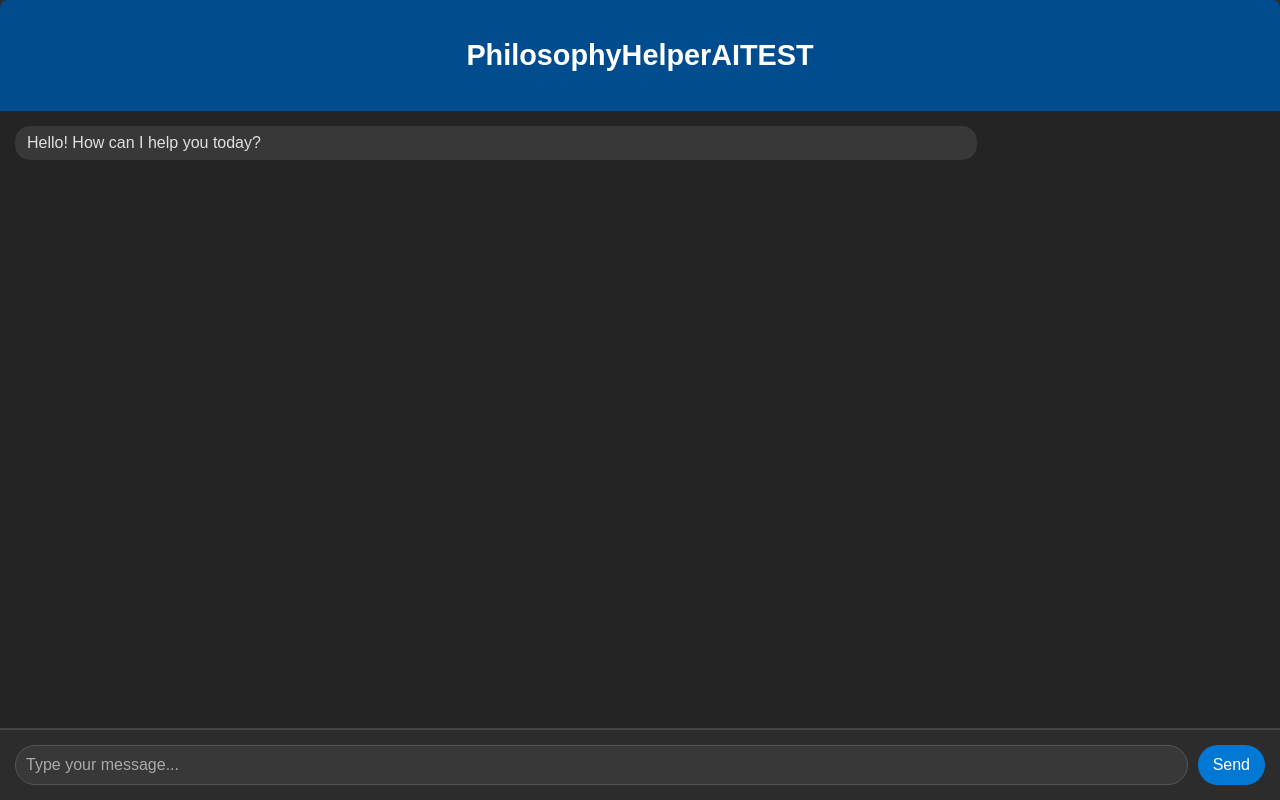
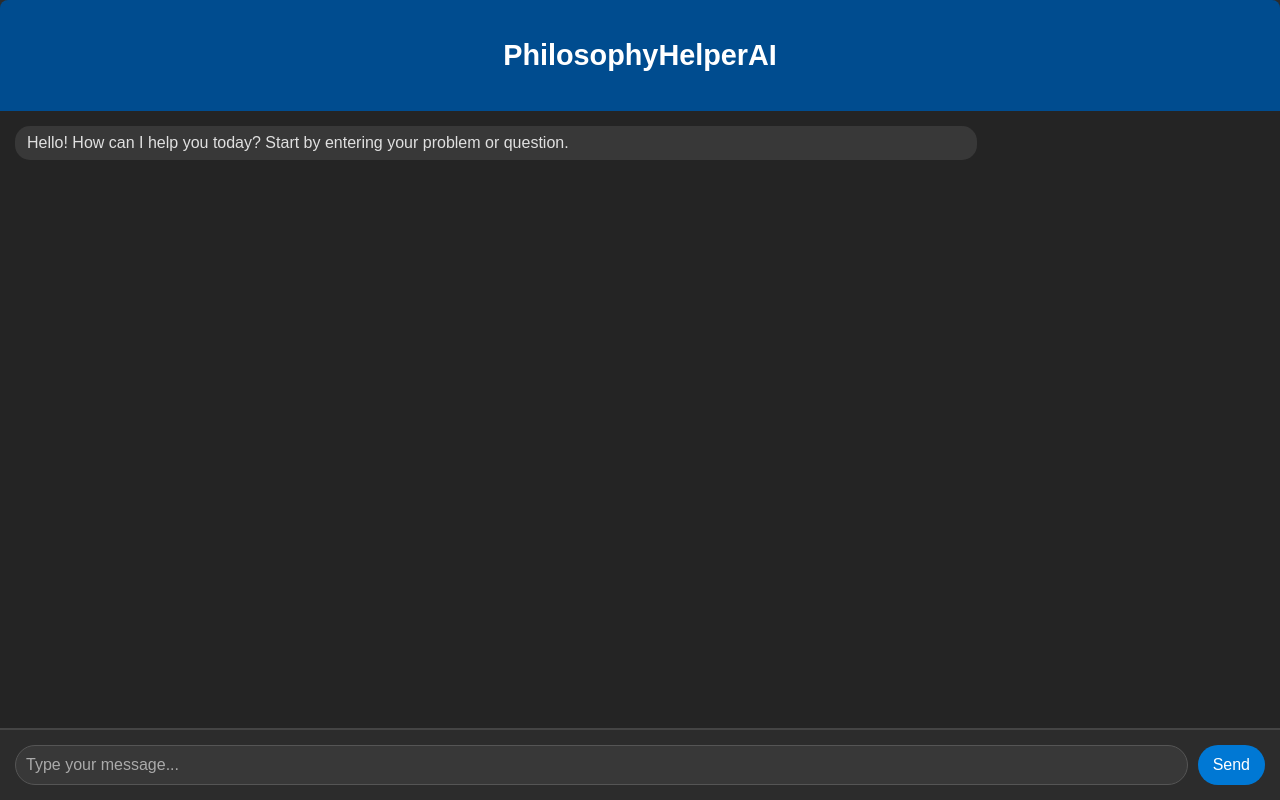
Before and after one commit to amuhak/PHIL-4176, a website built with webpack: page app/src/index.html in a window 1280 px wide. Built offline with nearby package versions, Linux system fonts and the light colour scheme.

Commit message:
feat: update bot message to provide clearer instructions for user interaction

```diff
--- a/api/requirements.txt
+++ b/api/requirements.txt
@@ -4,3 +4,5 @@
 
 azure-functions
 google-genai
+azure-identity
+azure-keyvault
--- a/app/src/index.html
+++ b/app/src/index.html
@@ -9,7 +9,7 @@
 <body>
     <div class="chat-container">
         <div class="chat-header">
-            <h2>PhilosophyHelperAITEST</h2>
+            <h2>PhilosophyHelperAI</h2>
         </div>
         <div class="chat-window" id="chat-window">
         </div>
--- a/app/src/index.js
+++ b/app/src/index.js
@@ -85,5 +85,5 @@ document.addEventListener('DOMContentLoaded', () => {
     });
 
     // Initialize with a bot message to be part of history from the start
-    addMessage("Hello! How can I help you today?", 'bot');
+    addMessage("Hello! How can I help you today? Start by entering your problem or question.", 'bot');
 });
```
